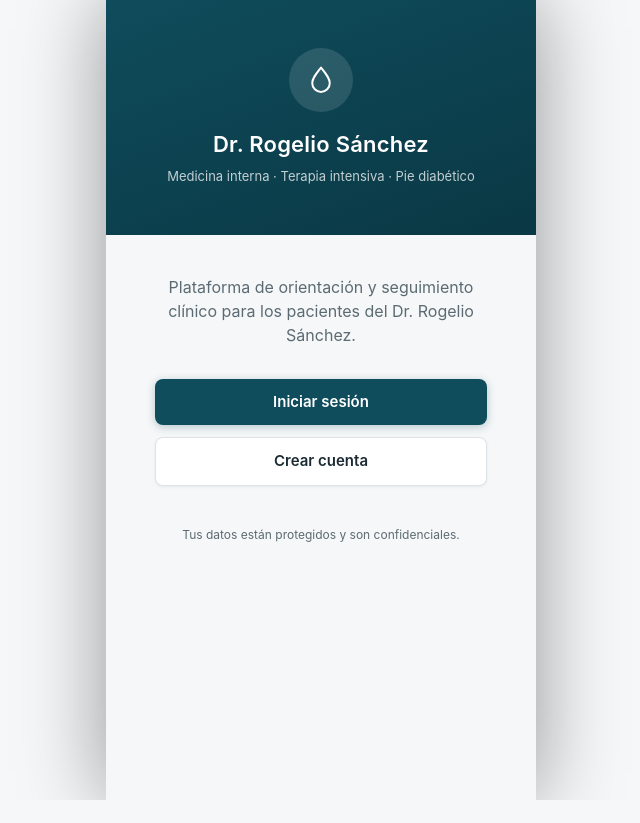
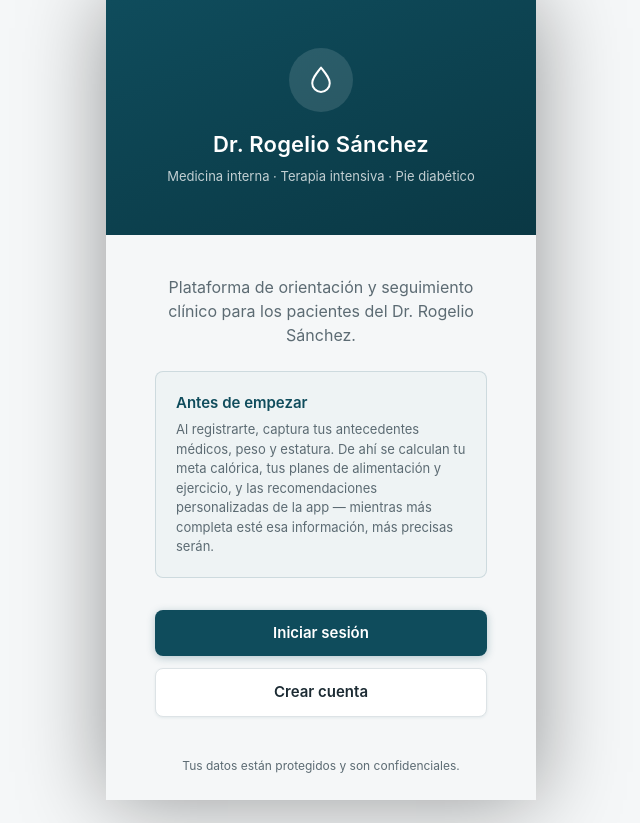
Before and after one commit to drjrsg79-png/Docrogeliosanchez, a React (Vite) app: page / in a window 1280 px wide. Shown: the whole page, without its empty margins (319-959 px from the left). Before the commit the page ends 800 px from the top, so only its background shows below. Built offline with nearby package versions, Linux system fonts and the light colour scheme.

Commit message:
Enhance user interface with new card and margin adjustments
Updated subtitle margin and added a new card section with introductory information for users.

```diff
--- a/src/App.jsx
+++ b/src/App.jsx
@@ -49,9 +49,26 @@ function Home() {
       </div>
 
       <div className="auth-container" style={{ marginTop: '2.5rem' }}>
-        <p className="page-subtitle" style={{ textAlign: 'center', marginBottom: '2rem', fontSize: '1rem' }}>
+        <p className="page-subtitle" style={{ textAlign: 'center', marginBottom: '1.5rem', fontSize: '1rem' }}>
           Plataforma de orientación y seguimiento clínico para los pacientes del Dr. Rogelio Sánchez.
         </p>
+
+        <div
+          className="card"
+          style={{
+            backgroundColor: '#eef3f4',
+            borderColor: 'rgba(15,76,92,0.15)',
+            marginBottom: '2rem',
+          }}
+        >
+          <div className="card-title" style={{ fontSize: '0.9375rem', color: '#0f4c5c' }}>
+            Antes de empezar
+          </div>
+          <div className="card-meta" style={{ marginTop: '0.375rem' }}>
+            Al registrarte, captura tus antecedentes médicos, peso y estatura. De ahí se calculan tu meta calórica, tus planes de alimentación y ejercicio, y las recomendaciones personalizadas de la app — mientras más completa esté esa información, más precisas serán.
+          </div>
+        </div>
+
         <a
           href="/login"
           className="btn btn-primary"
```
